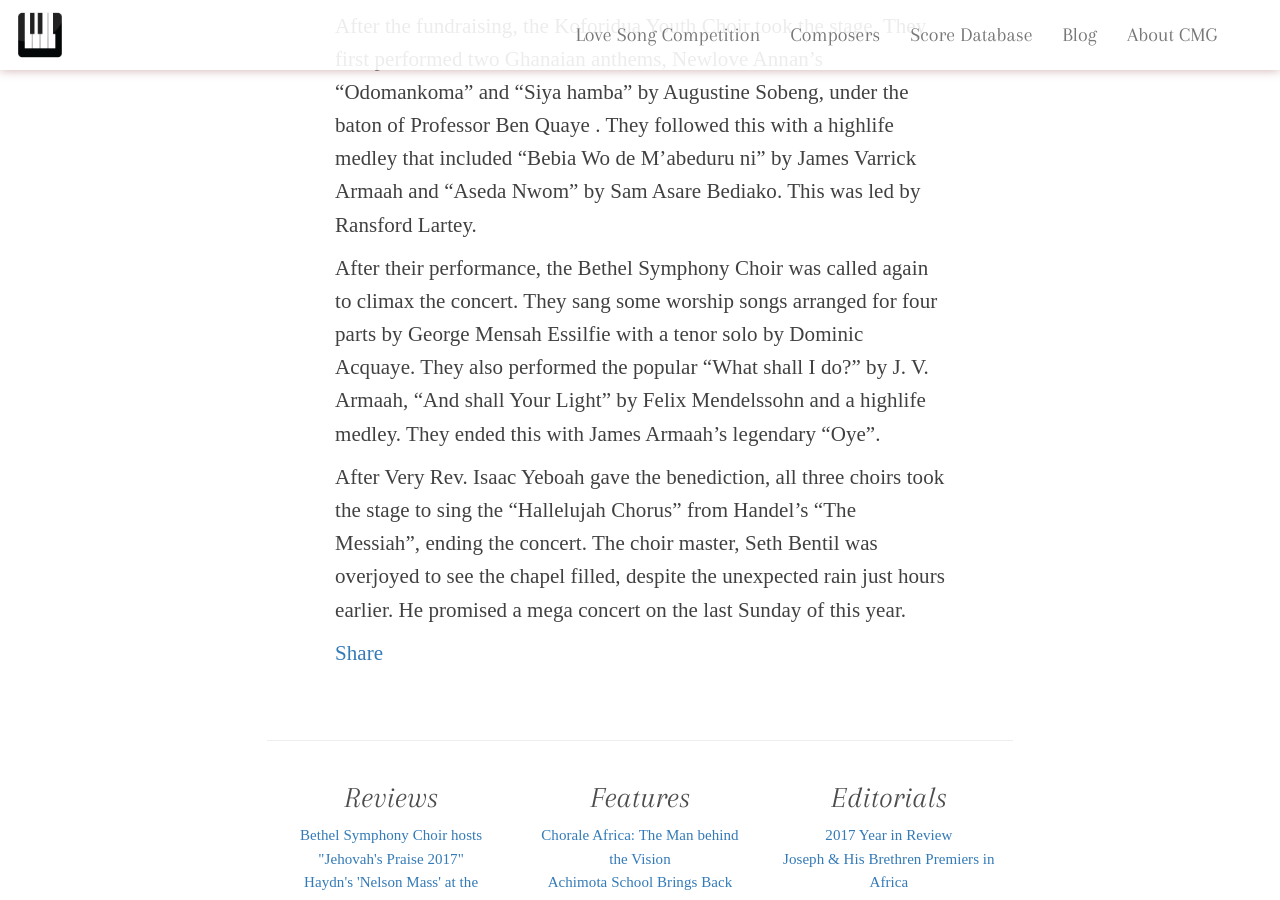
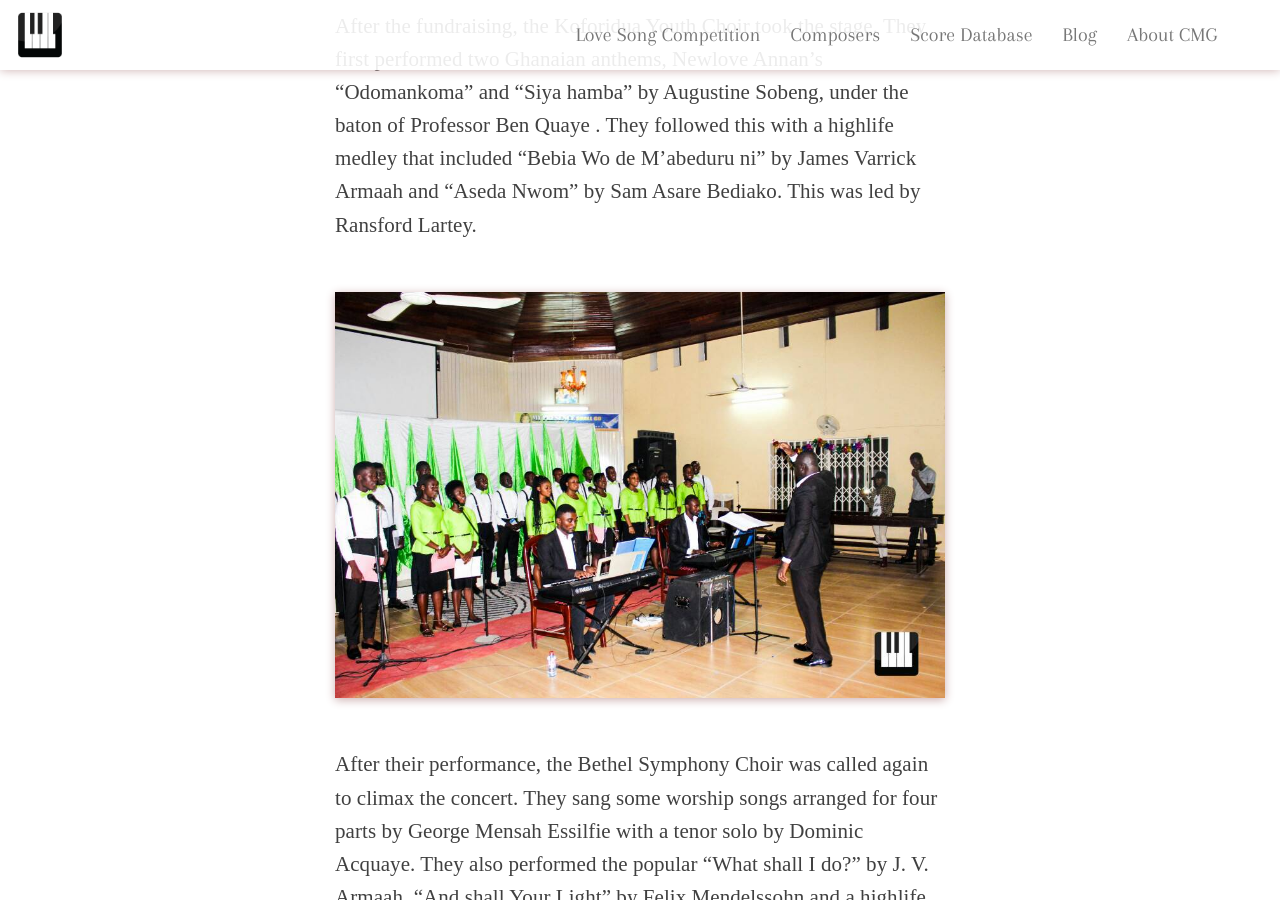
Before and after one commit to choralmusicghana/choralmusicghana.github.io, a Jekyll site: the page built from _posts/2018-01-24-jehovahs-praise-2017.html, in a window 1280 px wide and 900 px high, scrolled down 3924 px. Built offline with Jekyll 4.4.1, drawn with Linux system fonts in a browser that asks for light colours; nearby versions of some CDN libraries; some web fonts are replaced; comment, search, counter and statistics services are not loaded.

Commit message:
Add picture of BSC

```diff
--- a/_posts/2018-01-24-jehovahs-praise-2017.html
+++ b/_posts/2018-01-24-jehovahs-praise-2017.html
@@ -57,6 +57,9 @@ published: true
 <p>
 	After the fundraising, the Koforidua Youth Choir took the stage. They first performed two Ghanaian anthems, Newlove Annan’s “Odomankoma” and “Siya hamba” by Augustine Sobeng, under the baton of Professor Ben Quaye . They followed this with a highlife medley that included “Bebia Wo de M’abeduru ni” by James Varrick Armaah and “Aseda Nwom” by Sam Asare Bediako. This was led by Ransford Lartey.
 </p>
+ <div class="center">
+    <img class="img-responsive" src="/img/posts/bsc-4.jpg" alt="{{page.title}} {{page.description}}">
+</div>
 <p>
 	After their performance, the Bethel Symphony Choir was called again to climax the concert. They sang some worship songs arranged for four parts by George Mensah Essilfie with a tenor solo by Dominic Acquaye. They also performed the popular “What shall I do?”  by J. V. Armaah, “And shall Your Light” by Felix Mendelssohn and a highlife medley. They ended this with James Armaah’s legendary “Oye”.
 </p>
```
Also changed, not shown: img/posts/bsc-4.jpg (added).
